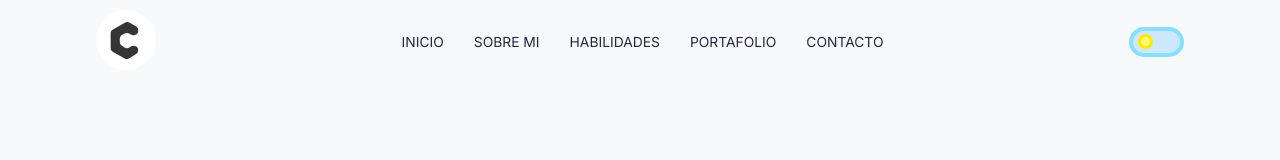
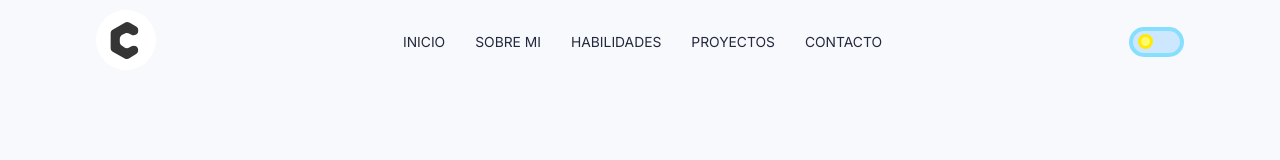
Before and after one commit to Cesar-Ch/WebPage, a React (Vite) app: page / in a window 1280 px wide. Shown: the top 160 px of the page. Built offline with nearby package versions, Linux system fonts and the light colour scheme.

Commit message:
text change2

```diff
--- a/src/components/Header.jsx
+++ b/src/components/Header.jsx
@@ -17,7 +17,7 @@ const nav__links = [
     },
     {
         path: '#portfolio',
-        link: 'Portafolio'
+        link: 'Proyectos'
     },
     {
         path: '#contact',
```
